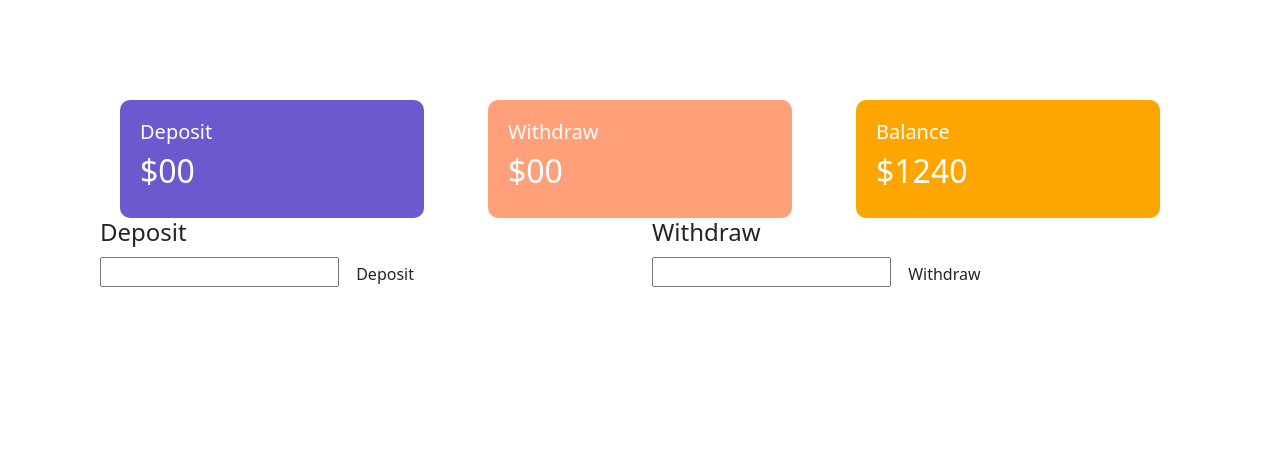
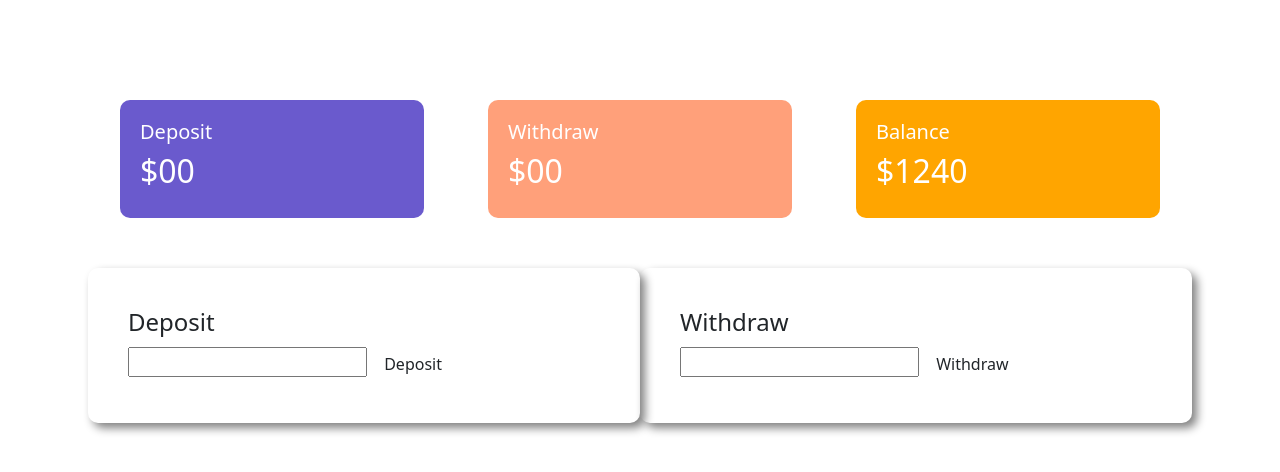
Before and after one commit to tasmiarahmantanjin/pioneer-bank, a plain HTML site: page index.html in a window 1280 px wide. Both pictures are taken after a click on the button "Enter". Drawn offline with nearby package versions, Linux system fonts and the light colour scheme.

Commit message:
login page

```diff
--- a/style.css
+++ b/style.css
@@ -31,3 +31,10 @@ body{
 	border-radius: 10px;
 	padding: 20px;
 }
+
+.deposit-withdraw-section{
+	padding: 40px;
+	margin-top: 50px;
+	border-radius: 10px;
+	box-shadow: 5px 5px 10px gray;
+}
```
